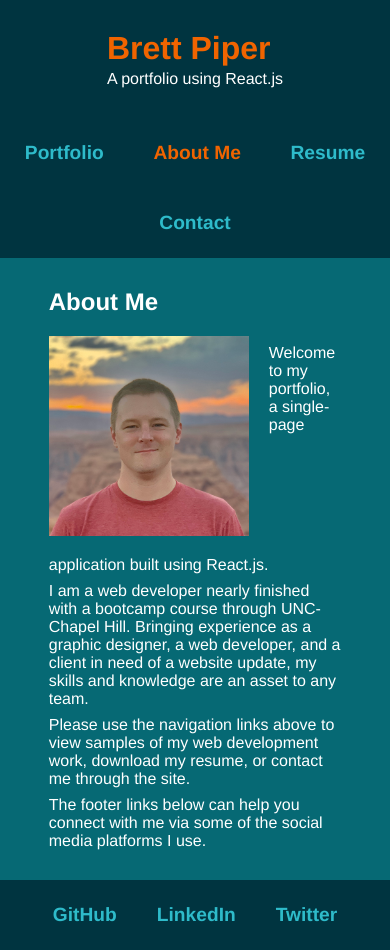
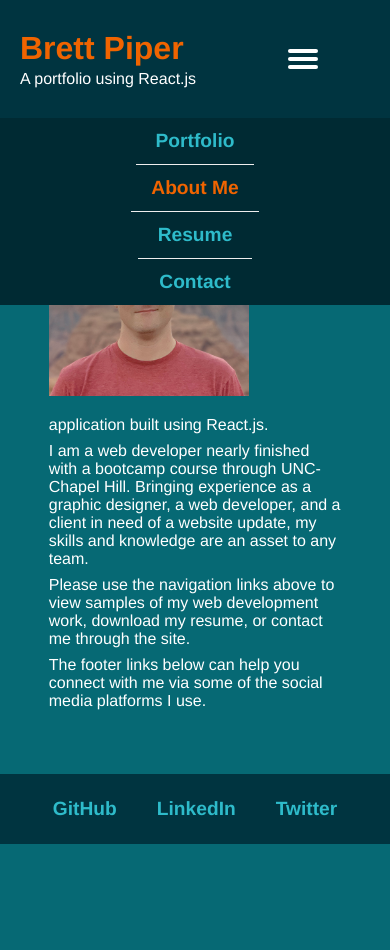
Before and after one commit to bpiper91/react-portfolio-app, a React (Create React App) app: page / in a window 390 px wide. After the commit the page ends 844 px from the top, so only its background shows below. Built offline with nearby package versions, Linux system fonts and the light colour scheme.

Commit message:
added hamburger menu on mobile (needs additional fix), updated responsive styling

```diff
--- a/src/assets/css/style.css
+++ b/src/assets/css/style.css
@@ -53,11 +53,61 @@ nav li, footer li {
     color: #f06400;
 }
 
-.flex-row {
+.header-row, .nav-row {
     display: flex;
     justify-content: space-around;
     align-items: center;
     flex-wrap: wrap;
+}
+
+#menu-toggle {
+    display: none;
+}
+
+.menu-button-container {
+    display: none;
+    height: 100%;
+    width: 30px;
+    cursor: pointer;
+    flex-direction: column;
+    justify-content: center;
+    align-items: center;
+}
+
+.menu-button,
+.menu-button::before,
+.menu-button::after {
+  display: block;
+  background-color: #ffffff;
+  position: absolute;
+  height: 4px;
+  width: 30px;
+  transition: transform 400ms cubic-bezier(0.23, 1, 0.32, 1);
+  border-radius: 2px;
+}
+
+.menu-button::before {
+  content: '';
+  margin-top: -8px;
+}
+
+.menu-button::after {
+  content: '';
+  margin-top: 8px;
+}
+
+#menu-toggle:checked + .menu-button-container .menu-button::before {
+    margin-top: 0px;
+    transform: rotate(405deg);
+}
+
+#menu-toggle:checked + .menu-button-container .menu-button {
+    background: rgba(255, 255, 255, 0);
+}
+
+#menu-toggle:checked + .menu-button-container .menu-button::after {
+    margin-top: 0px;
+    transform: rotate(-405deg);
 }
 
 footer {
@@ -199,3 +249,64 @@ main {
     flex-direction: column;
     min-height: 100vh;
 }
+
+/* MEDIA QUERY FOR SPLIT HEADER */
+
+@media screen and (max-width: 688px) {
+    .header-title {
+        padding-bottom: 5px;
+    }
+}
+
+/* MEDIA QUERY FOR MOBILE */
+
+@media screen and (max-width: 645px) {
+    .header-row {
+        justify-content: space-between;
+    }
+
+    .header-title {
+        padding-bottom: 30px;
+    }
+
+    nav ul {
+        position: absolute;
+        top: 68px;
+        margin-top: 50px;
+        left: 0;
+        flex-direction: column;
+        width: 100%;
+        justify-content: center;
+        align-items: center;
+        background-color:#002A33;
+    }
+
+    #menu-toggle ~ .nav-row {
+        height: 0;
+        margin: 0;
+        padding: 0;
+        border: 0;
+        transition: height 400ms cubic-bezier(0.23, 1, 0.32, 1);
+      }
+
+    #menu-toggle:checked ~ .nav-row {
+        border: 1px solid #333;
+        height: 2.5em;
+        padding: 0.5em;
+        transition: height 400ms cubic-bezier(0.23, 1, 0.32, 1);
+    }
+
+    .menu-button-container {
+        display: flex;
+    }
+
+    .nav-item:not(:last-child) {
+        border-bottom: 1px solid #eee;
+    }
+
+    .nav-item {
+        overflow: hidden;
+        padding-top: 12px;
+        padding-bottom: 12px;
+    }
+}
--- a/src/components/Header/index.js
+++ b/src/components/Header/index.js
@@ -1,4 +1,4 @@
-import React, { useEffect, useState } from 'react';
+import React, { useEffect } from 'react';
 
 function Header(props) {
     // destructure props for clarity
@@ -13,7 +13,7 @@ function Header(props) {
     });
 
     return (
-        <header className="flex-row">
+        <header className="header-row">
             <div className="header-title">
                 <h1>
                     <a href="/">Brett Piper</a>
@@ -22,8 +22,12 @@ function Header(props) {
                     A portfolio using React.js
                 </p>
             </div>
+            <input id="menu-toggle" type="checkbox" />
+            <label className='menu-button-container' htmlFor="menu-toggle">
+                <div className='menu-button'></div>
+            </label>
             <nav>
-                <ul className="flex-row">
+                <ul className="nav-row">
                     <li className={`nav-item ${navSelection === 'Portfolio' && 'navActive'}`}>
                         <a href="#portfolio" onClick={() => setNavSelection('Portfolio')}>Portfolio</a>
                     </li>
```
